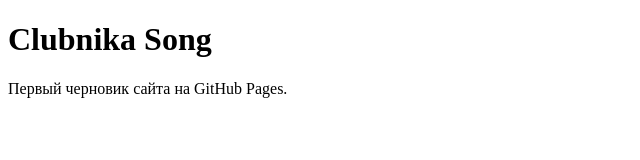
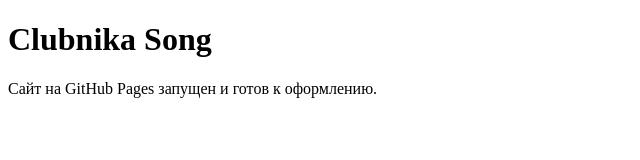
Before and after one commit to msk239/clubnika-song, a plain HTML site: page index.html in a window 1280 px wide. Shown: the whole page, without its empty margins (0-640 px from the left). Drawn offline with Linux system fonts and the light colour scheme.

Commit message:
Update index.html

```diff
--- a/index.html
+++ b/index.html
@@ -7,6 +7,6 @@
 </head>
 <body>
   <h1>Clubnika Song</h1>
-  <p>Первый черновик сайта на GitHub Pages.</p>
+  <p>Сайт на GitHub Pages запущен и готов к оформлению.</p>
 </body>
 </html>
```
